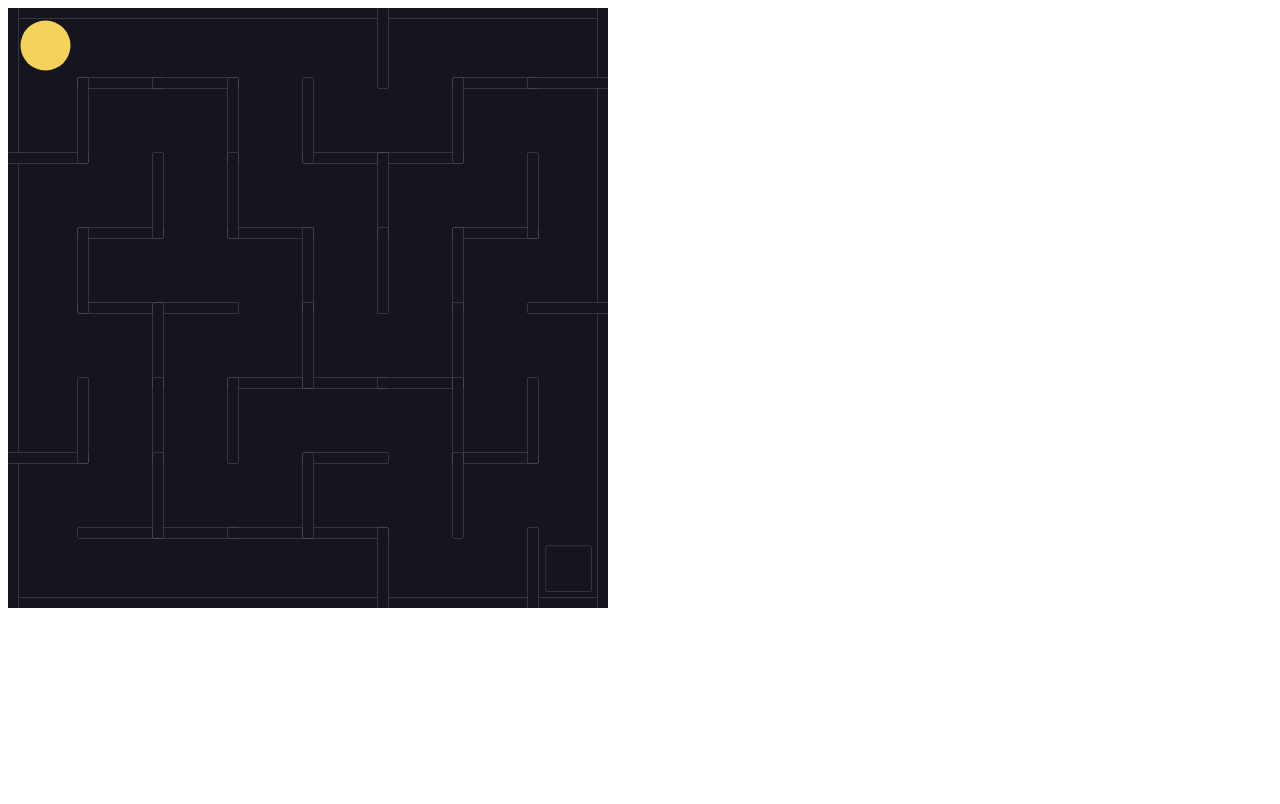
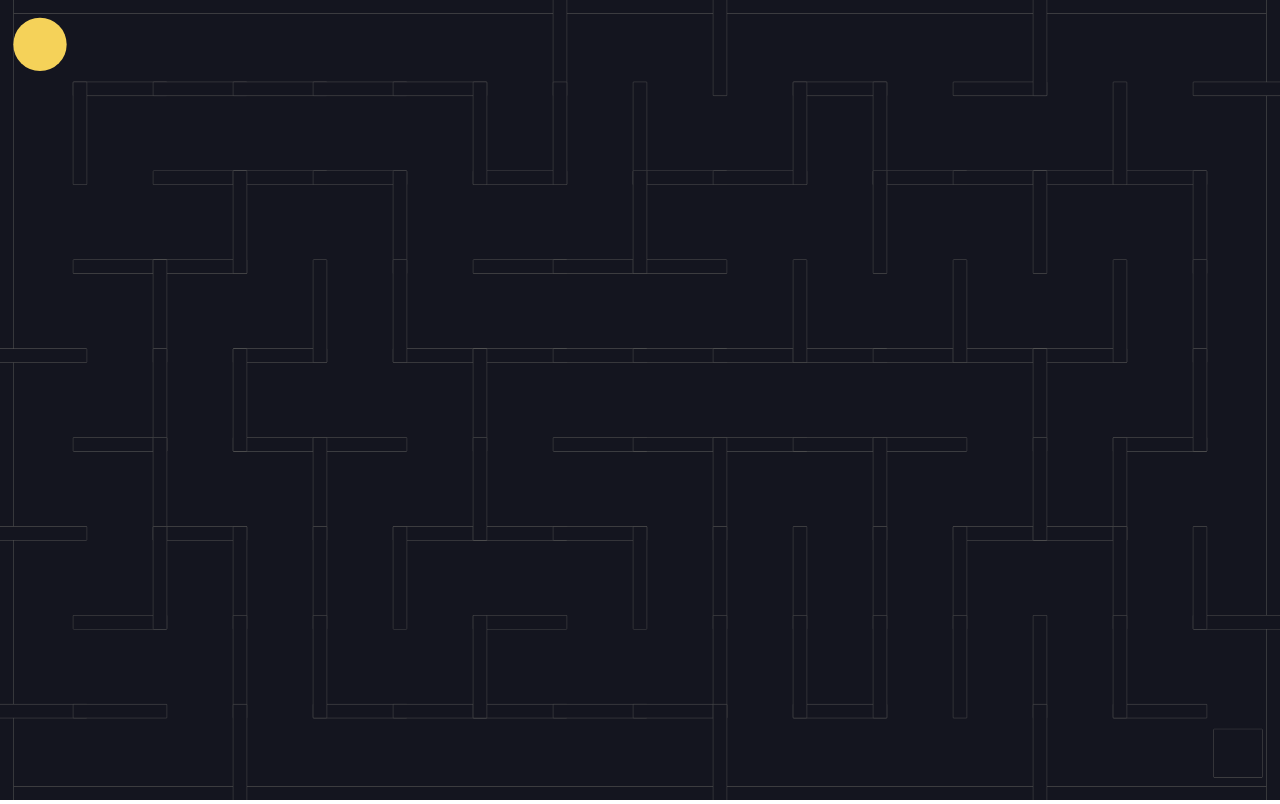
Before and after one commit to KrastevST/maze-game, a plain HTML site: page maze-game/index.html in a window 1280 px wide. Drawn offline with nearby package versions, Linux system fonts and the light colour scheme.

Commit message:
game window now expands to fill the browser

```diff
--- a/maze-game/index.html
+++ b/maze-game/index.html
@@ -6,6 +6,11 @@
   <meta name="viewport" content="width=device-width, initial-scale=1.0">
   <title>Maze</title>
   <script src="https://cdnjs.cloudflare.com/ajax/libs/matter-js/0.14.2/matter.min.js"></script>
+  <style>
+    body {
+      margin: 0;
+    }
+  </style>
 </head>
 
 <body>
--- a/maze-game/index.js
+++ b/maze-game/index.js
@@ -1,9 +1,9 @@
 const { Engine, Render, Runner, World, Bodies, Body, Events } = Matter;
 
-const width = 600;
-const height = 600;
-const gridRows = 8;
-const gridCols = 8;
+const width = window.innerWidth;
+const height = window.innerHeight;
+const gridRows = 9;
+const gridCols = 16;
 const border = height / 30;
 const wallWidth = border / 2;
 const cellWidth = width / gridCols;
@@ -26,13 +26,13 @@ Runner.run(Runner.create(), engine);
 
 // Walls
 
-const walls = [
-  Bodies.rectangle(width / 2, 0, width, border, { isStatic: true }),
-  Bodies.rectangle(width / 2, height, width, border, { isStatic: true }),
-  Bodies.rectangle(0, height / 2, border, height, { isStatic: true }),
-  Bodies.rectangle(width, height / 2, border, height, { isStatic: true })
+const outerWalls = [
+  Bodies.rectangle(width / 2, 0, width, border, { isStatic: true }),    // top
+  Bodies.rectangle(width / 2, height, width, border, { isStatic: true }),   //bottom
+  Bodies.rectangle(0, height / 2, border, height, { isStatic: true }),    //left
+  Bodies.rectangle(width, height / 2, border, height, { isStatic: true })   //right
 ];
-World.add(world, walls);
+World.add(world, outerWalls);
 
 // Maze Generation
 
@@ -151,11 +151,11 @@ verticals.forEach((row, rowIndex) => {
 
 // Goal
 
+const goalSide = Math.min(cellWidth, cellHeight) * .6;
+const goalX = width - cellWidth * .525;
+const goalY = height - cellHeight * .525;
 const goal = Bodies.rectangle(
-  width - cellWidth * .525,
-  height - cellHeight * .525,
-  cellWidth * .6,
-  cellHeight * .6,
+  goalX, goalY, goalSide, goalSide,
   {
     label: 'goal',
     isStatic: true
@@ -165,10 +165,11 @@ World.add(world, goal);
 
 // Ball
 
+const ballRadius = Math.min(cellHeight, cellWidth) / 3;
+const ballX = cellWidth / 2;
+const ballY = cellHeight / 2;
 const ball = Bodies.circle(
-  cellWidth / 2,
-  cellHeight / 2,
-  Math.min(cellHeight, cellWidth) / 3,
+  ballX, ballY, ballRadius,
   { label: 'ball' }
 );
 World.add(world, ball);
```
